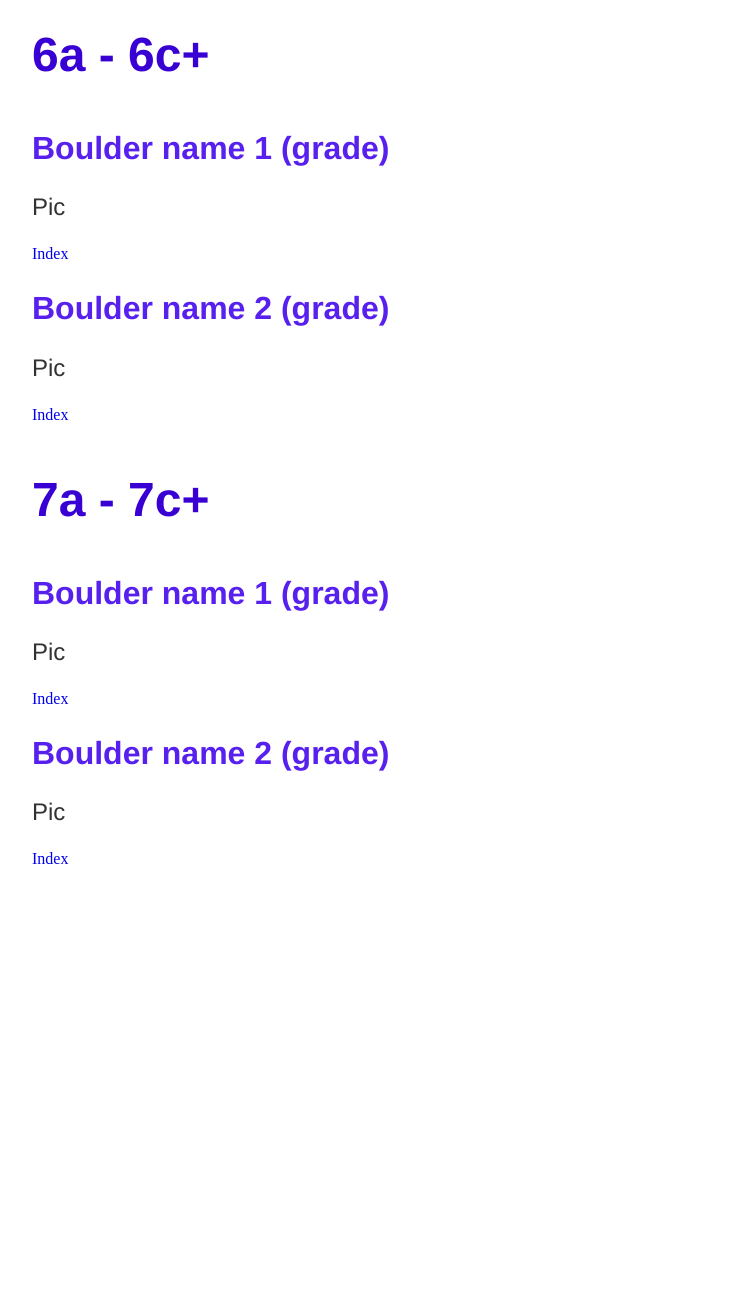
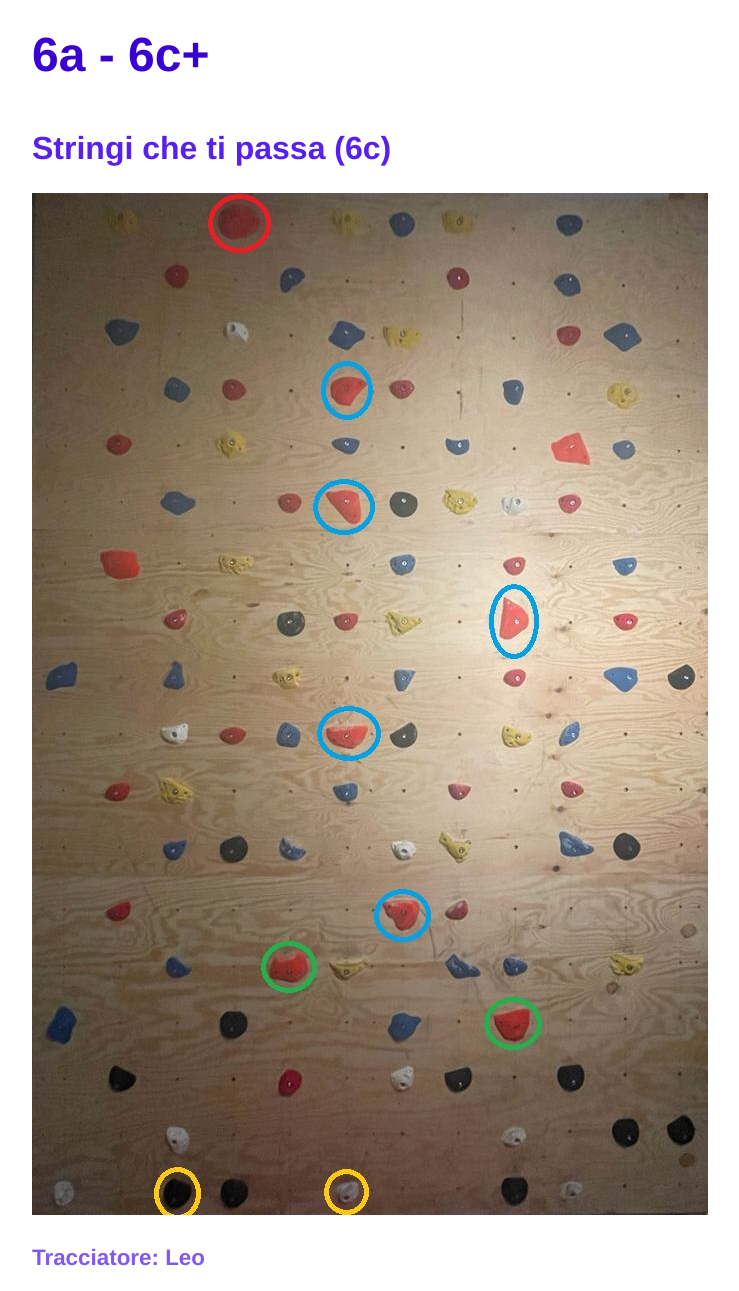
Before and after one commit to leobellesia/polayo, a plain HTML site: page index.html in a window 1280 px wide. Shown: the part 1780-3071 px from the top of the page, without its empty margins (160-899 px from the left). Before the commit the page ends 2708 px from the top, so only its background shows below. Drawn offline with Linux system fonts and the light colour scheme.

Commit message:
Update index.html

```diff
--- a/index.html
+++ b/index.html
@@ -46,9 +46,11 @@
       <section class="container">
         <section class="blurb">
           <h1><a id="6">6a - 6c+</a></h1>
-          <h2>Boulder name 1 (grade)</h2>
-          <p> Pic
-          </p>
+          <h2> Stringi che ti passa (6c)</h2>
+        <p>
+          <img src="/polayo/boulders/stringi che ti passa.jpg">
+        </p>
+          <h3> Tracciatore: Leo</h3>
           <a href="#index">Index</a>
 
           <h2>Boulder name 2 (grade)</h2>
```
